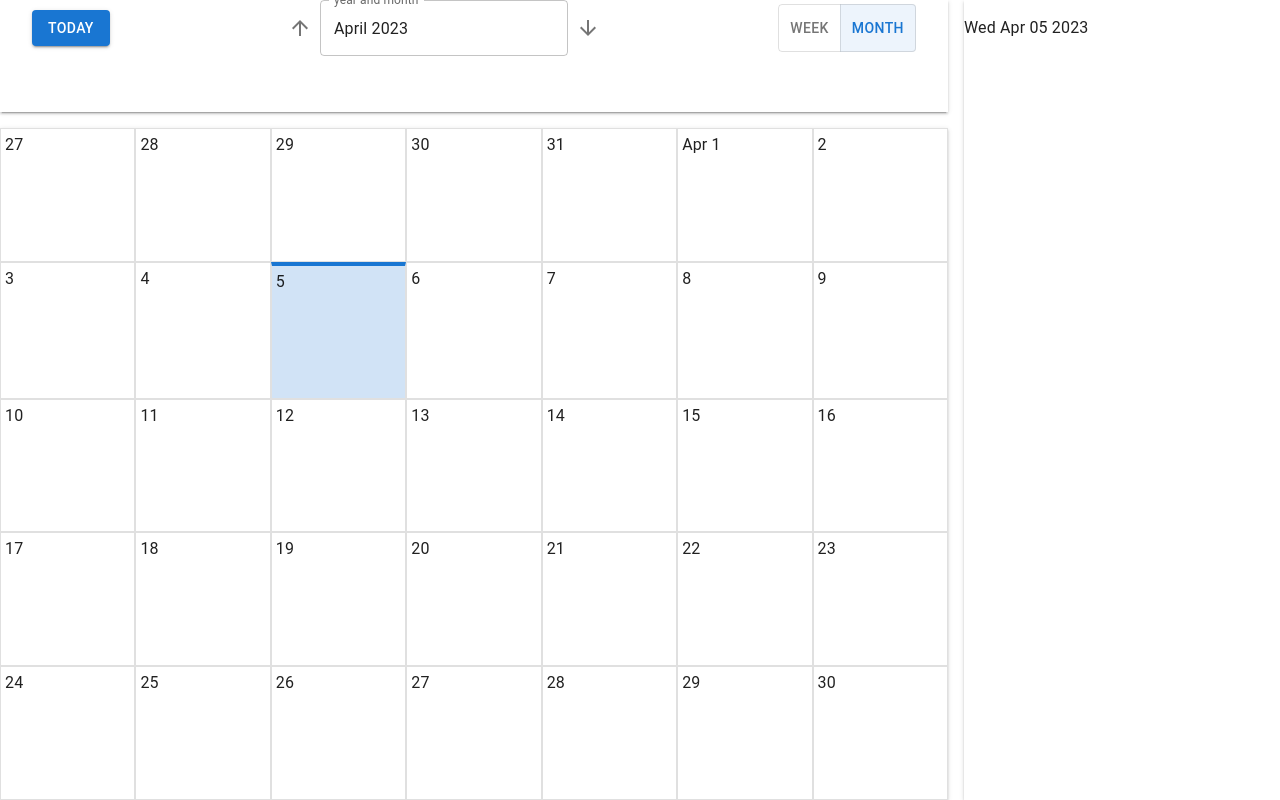
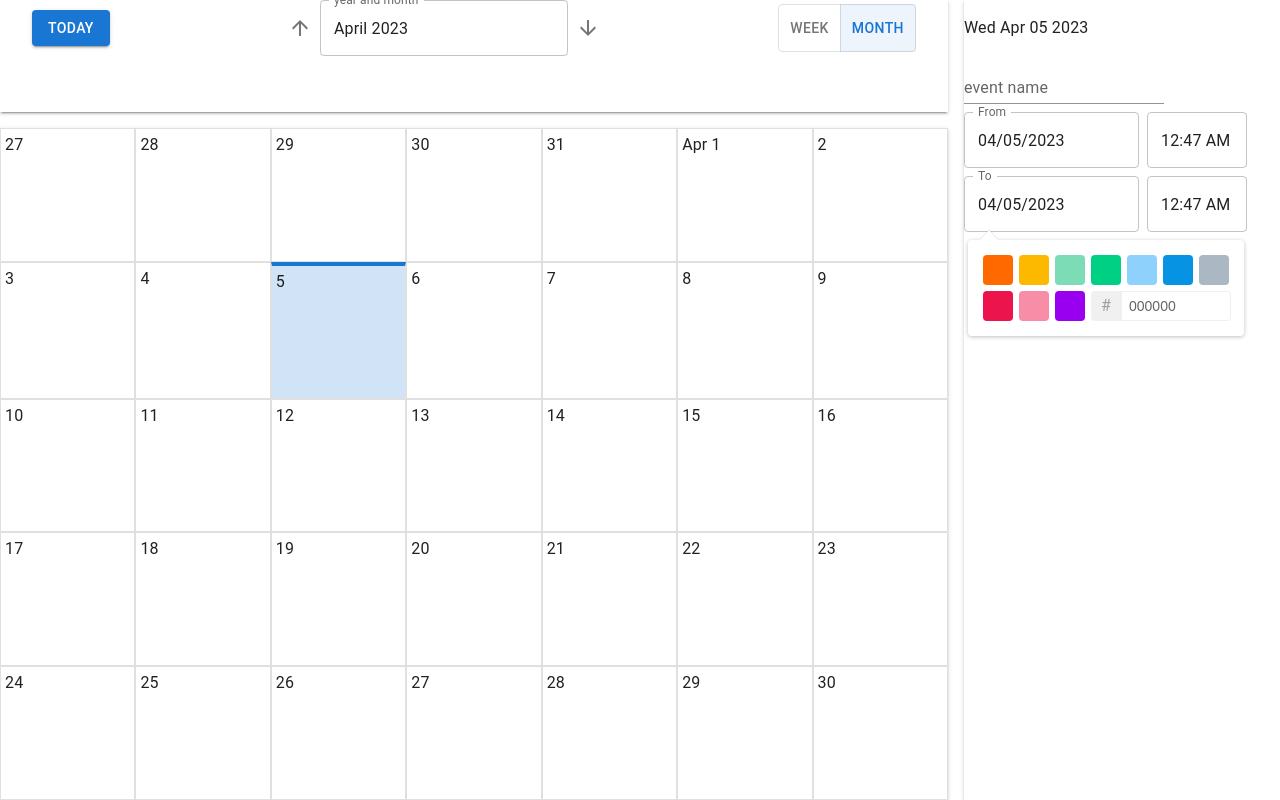
Before and after one commit to neumie/nfctron-calendar, a React (Vite) app: page / in a window 1280 px wide. Built offline with nearby package versions, Linux system fonts and the light colour scheme.

Commit message:
[FEATURE] Added EventEditor

```diff
--- a/package.json
+++ b/package.json
@@ -16,8 +16,10 @@
     "@mui/icons-material": "^5.11.11",
     "@mui/material": "^5.11.15",
     "@mui/x-date-pickers": "^6.0.4",
+    "@types/react-color": "^3.0.6",
     "dayjs": "^1.11.7",
     "react": "^18.2.0",
+    "react-color": "^2.19.3",
     "react-dom": "^18.2.0"
   },
   "devDependencies": {
--- /dev/null
+++ b/src/components/event_editor/event_editor.tsx
@@ -0,0 +1,43 @@
+import { EventEditorUI } from "./event_editor_ui";
+import { useEventEditor } from "./event_editor_hook";
+import dayjs from "dayjs";
+
+export const EventEditor = () => {
+  const {
+    setCalendarState,
+    activeDate,
+    eventTitle,
+    handleEventTitleChange,
+    eventFrom,
+    handleEventFromChange,
+    eventFromTime,
+    handleEventFromTimeChange,
+    eventTo,
+    handleEventToChange,
+    eventToTime,
+    handleEventToTimeChange,
+    eventColor,
+    handleEventColorChange,
+  } = useEventEditor();
+  const eventFromDayjs = dayjs(eventFrom);
+  const eventFromTimeDayjs = dayjs(eventFromTime);
+  const eventToDayjs = dayjs(eventTo);
+  const eventToTimeDayjs = dayjs(eventToTime);
+
+  return (
+    <EventEditorUI
+      eventTitle={eventTitle}
+      onEventTitleChange={handleEventTitleChange}
+      eventFromDayjs={eventFromDayjs}
+      onEventFromChange={handleEventFromChange}
+      eventFromTimeDayjs={eventFromTimeDayjs}
+      onEventFromTimeChange={handleEventFromTimeChange}
+      eventToDayjs={eventToDayjs}
+      onEventToChange={handleEventToChange}
+      eventToTimeDayjs={eventToTimeDayjs}
+      onEventToTimeChange={handleEventToTimeChange}
+      eventColor={eventColor}
+      onEventColorChange={handleEventColorChange}
+    />
+  );
+};
--- /dev/null
+++ b/src/components/event_editor/event_editor_hook.tsx
@@ -0,0 +1,72 @@
+import type { Dayjs } from "dayjs";
+import { useCalendarContext } from "./../../containers/calendar/calendar_context";
+import React, { useEffect } from "react";
+import { ColorResult } from "react-color";
+
+export const useEventEditor = () => {
+  const {
+    setCalendarState,
+    activeDate,
+    eventTitle,
+    eventEditorLock,
+    eventFrom,
+    eventFromTime,
+    eventTo,
+    eventToTime,
+    eventColor,
+  } = useCalendarContext();
+
+  const handleEventTitleChange = (
+    event: React.ChangeEvent<HTMLInputElement>
+  ) => {
+    setCalendarState({ eventTitle: event.target.value });
+  };
+
+  const handleEventFromChange = (newEventFrom: Dayjs | null) => {
+    setCalendarState({ eventEditorLock: true });
+    newEventFrom && setCalendarState({ eventFrom: newEventFrom.toDate() });
+  };
+
+  const handleEventFromTimeChange = (newEventFromTime: Dayjs | null) => {
+    newEventFromTime &&
+      setCalendarState({ eventFromTime: newEventFromTime.toDate() });
+  };
+
+  const handleEventToChange = (newEventTo: Dayjs | null) => {
+    setCalendarState({ eventEditorLock: true });
+    newEventTo && setCalendarState({ eventTo: newEventTo.toDate() });
+  };
+
+  const handleEventToTimeChange = (newEventToTime: Dayjs | null) => {
+    newEventToTime &&
+      setCalendarState({ eventToTime: newEventToTime.toDate() });
+  };
+
+  const handleEventColorChange = (newEventColor: ColorResult) => {
+    setCalendarState({ eventColor: newEventColor.hex });
+  };
+
+  useEffect(() => {
+    if (!eventEditorLock) {
+      setCalendarState({ eventFrom: new Date(activeDate.getTime()) });
+      setCalendarState({ eventTo: new Date(activeDate.getTime()) });
+    }
+  }, [activeDate]);
+
+  return {
+    setCalendarState,
+    activeDate,
+    eventTitle,
+    handleEventTitleChange,
+    eventFrom,
+    handleEventFromChange,
+    eventFromTime,
+    handleEventFromTimeChange,
+    eventTo,
+    handleEventToChange,
+    eventToTime,
+    handleEventToTimeChange,
+    eventColor,
+    handleEventColorChange,
+  };
+};
--- /dev/null
+++ b/src/components/event_editor/event_editor_ui.tsx
@@ -0,0 +1,116 @@
+import { Box, TextField } from "@mui/material";
+import {
+  DatePicker,
+  LocalizationProvider,
+  TimePicker,
+} from "@mui/x-date-pickers";
+import { TwitterPicker as ColorPicker, TwitterPickerProps } from "react-color";
+import { AdapterDayjs } from "@mui/x-date-pickers/AdapterDayjs";
+import { Dayjs } from "dayjs";
+import React from "react";
+import { ColorResult } from "react-color";
+
+export type EventEditorUIProps = {
+  eventTitle: string;
+  onEventTitleChange: (event: React.ChangeEvent<HTMLInputElement>) => void;
+  eventFromDayjs: Dayjs;
+  onEventFromChange: (newEventFrom: Dayjs | null) => void;
+  eventFromTimeDayjs: Dayjs;
+  onEventFromTimeChange: (newEventFromTime: Dayjs | null) => void;
+  eventToDayjs: Dayjs;
+  onEventToChange: (newEventTo: Dayjs | null) => void;
+  eventToTimeDayjs: Dayjs;
+  onEventToTimeChange: (newEventToTime: Dayjs | null) => void;
+  eventColor: string;
+  onEventColorChange: (newEventColor: ColorResult) => void;
+};
+
+export const EventEditorUI = ({
+  eventTitle,
+  onEventTitleChange,
+  eventFromDayjs,
+  onEventFromChange,
+  eventFromTimeDayjs,
+  onEventFromTimeChange,
+  eventToDayjs,
+  onEventToChange,
+  eventToTimeDayjs,
+  onEventToTimeChange,
+  eventColor,
+  onEventColorChange,
+}: EventEditorUIProps) => {
+  const datePickerStyle = {
+    width: "175px",
+  };
+
+  const timePickerStyle = {
+    width: "100px",
+  };
+  return (
+    <Box
+      sx={{
+        display: "flex",
+        flexDirection: "column",
+        gap: 1,
+      }}
+    >
+      <TextField
+        sx={{
+          width: "200px",
+        }}
+        id="title"
+        label="event name"
+        variant="standard"
+        value={eventTitle}
+        onChange={onEventTitleChange}
+      />
+      <LocalizationProvider dateAdapter={AdapterDayjs}>
+        <Box
+          sx={{
+            display: "flex",
+            gap: 1,
+          }}
+        >
+          <DatePicker
+            sx={datePickerStyle}
+            label="From"
+            value={eventFromDayjs}
+            onChange={onEventFromChange}
+          />
+          <TimePicker
+            sx={timePickerStyle}
+            value={eventFromTimeDayjs}
+            onChange={onEventFromTimeChange}
+          />
+        </Box>
+
+        <Box
+          sx={{
+            display: "flex",
+            gap: 1,
+          }}
+        >
+          <DatePicker
+            sx={datePickerStyle}
+            label="To"
+            value={eventToDayjs}
+            onChange={onEventToChange}
+          />
+          <TimePicker
+            sx={timePickerStyle}
+            value={eventToTimeDayjs}
+            onChange={onEventToTimeChange}
+          />
+        </Box>
+      </LocalizationProvider>
+
+      <Box
+        sx={{
+          marginLeft: 0.5,
+        }}
+      >
+        <ColorPicker color={eventColor} onChange={onEventColorChange} />
+      </Box>
+    </Box>
+  );
+};
--- a/src/containers/calendar/calendar_context.tsx
+++ b/src/containers/calendar/calendar_context.tsx
@@ -12,12 +12,27 @@ export type CalendarState = {
   ) => void;
   activeGridView: GridViews;
   activeDate: Date;
+  eventEditorLock: boolean;
+  eventTitle: string;
+  eventFrom: Date;
+  eventFromTime: Date;
+  eventTo: Date;
+  eventToTime: Date;
+  eventColor: string;
 };
 
+const defaultDate = new Date();
 const defaultState: CalendarState = {
   setCalendarState: () => {},
   activeGridView: GridViews.MONTH,
-  activeDate: new Date(),
+  activeDate: defaultDate,
+  eventEditorLock: false,
+  eventTitle: "",
+  eventFrom: defaultDate,
+  eventFromTime: defaultDate,
+  eventTo: defaultDate,
+  eventToTime: defaultDate,
+  eventColor: "",
 };
 
 export const CalendarContext: Context<CalendarState> =
--- a/src/containers/legend/legend.tsx
+++ b/src/containers/legend/legend.tsx
@@ -1,5 +1,11 @@
+import { EventEditor } from "../../components/event_editor/event_editor";
 import { LegendHeader } from "./legend_header/legend_header";
 
 export const Legend = () => {
-  return <LegendHeader />;
+  return (
+    <>
+      <LegendHeader />
+      <EventEditor />
+    </>
+  );
 };
```
Also changed, not shown: 1 other file (tests, documents, lock files or other folders).
